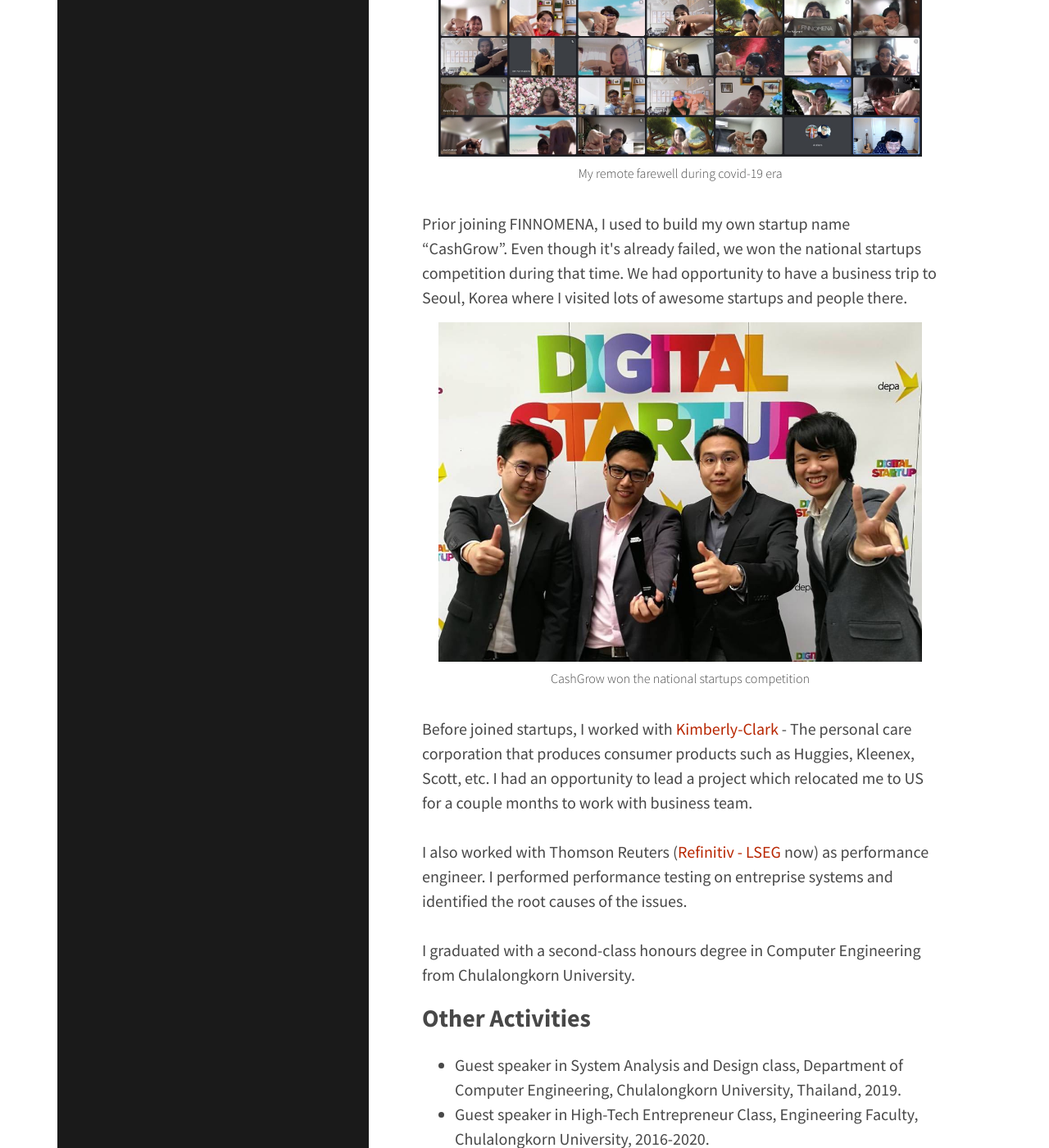
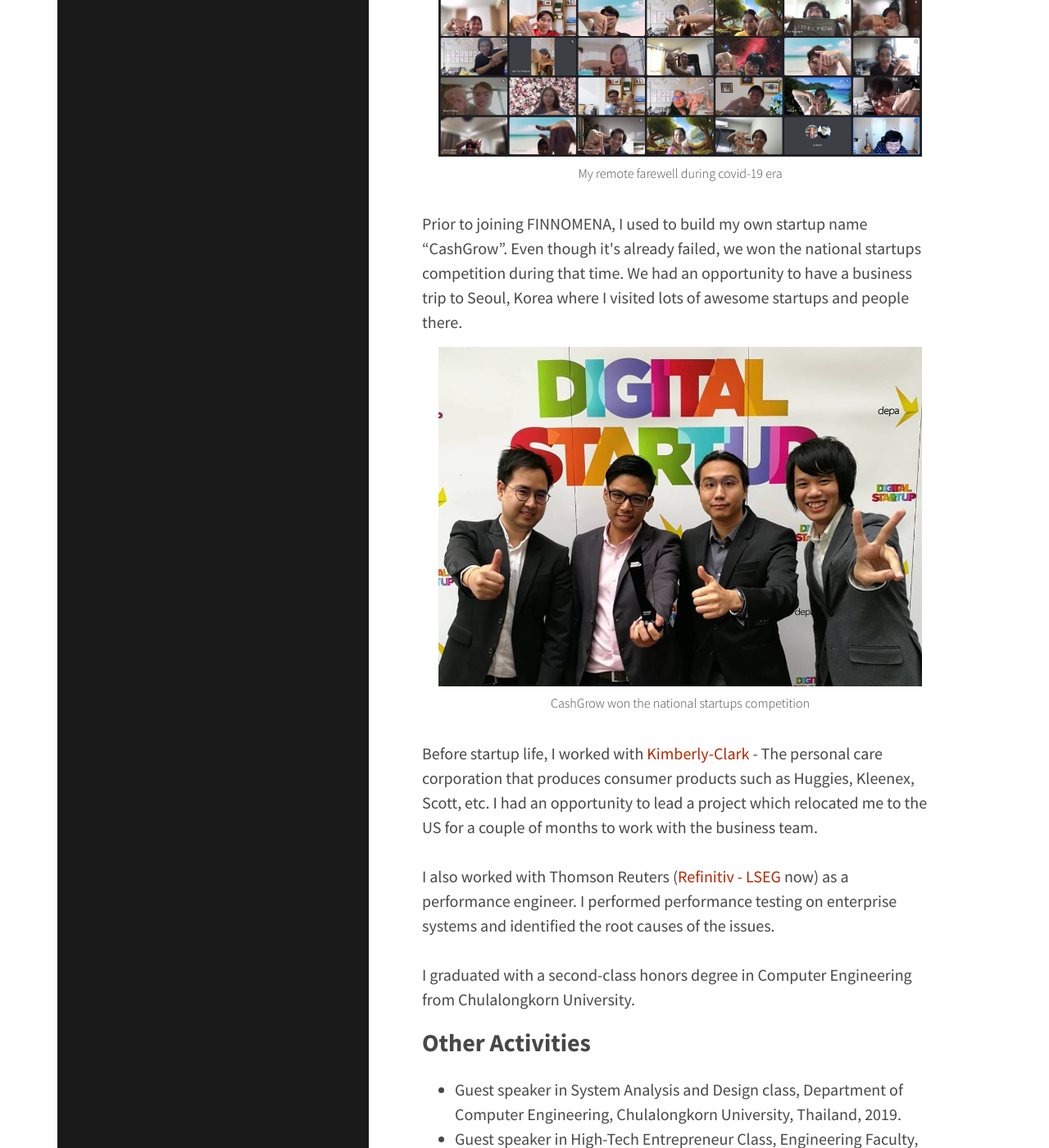
Before and after one commit to detohm/detohm.github.io, a Jekyll site: the page built from src/index.md, in a window 1280 px wide and 1400 px high, scrolled down 871 px. Shown: the whole window at 82% size. Built offline with Jekyll 4.4.1, drawn with Linux system fonts in a browser that asks for light colours; nearby versions of some CDN libraries; some of the changed text lies outside the part shown.

Commit message:
Fix grammar in content and new assets

```diff
--- a/src/_includes/home.html
+++ b/src/_includes/home.html
@@ -6,33 +6,33 @@
         </div>
         <div class="col-12">
             <h2>About Me</h2>
-            <p>I'm a full-stack developer with almost 10 years' experience. I worked on various types of platforms for both corporates and startups. My interests are software architecture, software engineering, and product development for large-scale of users.</p>
+            <p>I'm a full-stack developer with almost 10 years' experience. I worked on various types of platforms for both corporates and startups. My interests are software architecture, software engineering, and product development for large-scale users.</p>
 
             <p>About my professional experience, I was a founding engineer and CTO at <a href="https://www.finnomena.com" target="_blank" rel="noreferrer">FINNOMENA</a>. I helped build the platform from prototyping until its growth stage as a <a href="https://www.techinasia.com/finnomena-bags-10m" target="_blank"  rel="noreferrer">Series-B-Funded startup</a> with ~170K accounts and $950M+ in total assets.</p>
 
-            <blockquote>FINNOMENA is a fintech startup for Robo-Advisor & Mutual Fund Trading Platform. It serves mutual fund brokerage business including Account Opening, Trading, Payment, Settlement, and Portfolio Recommendation.</blockquote>
+            <blockquote>FINNOMENA is a fintech startup for Robo-Advisor & Mutual Fund Trading Platform. It serves mutual fund brokerage businesses including Account Opening, Trading, Payment, Settlement, and Portfolio Recommendation.</blockquote>
 
             <p>In the earlier days, I developed the prototyping, designed the architecture, iterated the product features, set up cloud infrastructure and deployment, etc.</p>
 
-            <p>The company grew so fast. We have about 50+ engineering staffs when I left the company and I'm so proud of them :)</p>
+            <p>The company grew so fast. We have about 50+ engineering staff when I left the company and I'm so proud of them :)</p>
 
             <figure>
                 <a href="https://www.linkedin.com/posts/attaphong_i-think-this-is-going-to-be-the-most-official-activity-6859794517764263936-JImu" target="_blank"><img src="/assets/images/my/ohm-farewell.jpeg" alt="My remote farewell during covid-19 era"/></a>
                 <figcaption>My remote farewell during covid-19 era</figcaption>
             </figure>
 
-            <p>Prior joining FINNOMENA, I used to build my own startup name “CashGrow”. Even though it's already failed, we won the national startups competition during that time. We had opportunity to have a business trip to Seoul, Korea where I visited lots of awesome startups and people there.</p>
+            <p>Prior to joining FINNOMENA, I used to build my own startup name “CashGrow”. Even though it's already failed, we won the national startups competition during that time. We had an opportunity to have a business trip to Seoul, Korea where I visited lots of awesome startups and people there.</p>
 
             <figure>
                 <img src="/assets/images/my/cashgrow.jpg" alt="CashGrow won the national startups competition" />
                 <figcaption>CashGrow won the national startups competition</figcaption>
             </figure>
 
-            <p>Before joined startups, I worked with <a href="https://www.kimberly-clark.com/en-us" target="_blank" rel="noreferrer">Kimberly-Clark</a> - The personal care corporation that produces consumer products such as Huggies, Kleenex, Scott, etc. I had an opportunity to lead a project which relocated me to US for a couple months to work with business team.</p>
+            <p>Before startup life, I worked with <a href="https://www.kimberly-clark.com/en-us" target="_blank" rel="noreferrer">Kimberly-Clark</a> - The personal care corporation that produces consumer products such as Huggies, Kleenex, Scott, etc. I had an opportunity to lead a project which relocated me to the US for a couple of months to work with the business team.</p>
 
-            <p>I also worked with Thomson Reuters (<a href="https://www.refinitiv.com/en" target="_blank" rel="noreferrer">Refinitiv - LSEG</a> now) as performance engineer. I performed performance testing on entreprise systems and identified the root causes of the issues.</p>
+            <p>I also worked with Thomson Reuters (<a href="https://www.refinitiv.com/en" target="_blank" rel="noreferrer">Refinitiv - LSEG</a> now) as a performance engineer. I performed performance testing on enterprise systems and identified the root causes of the issues.</p>
 
-            <p>I graduated with a second-class honours degree in Computer Engineering from Chulalongkorn University.</p>
+            <p>I graduated with a second-class honors degree in Computer Engineering from Chulalongkorn University.</p>
 
         </div>
 
@@ -45,6 +45,12 @@
               <li>The winner, 'CU-Dimension: 3D Stereoscopic Generator from Still Images', IEEE Senior project contest, Thailand, 2011.</li>
               <li>Publication 'Cu-Dimension: 3D Stereoscopic Generator from Still Images' in ACM SIGGRAPH VRCAI'2011, Hong Kong, China, 2011.</li>
             </ul>
+
+            <figure>
+                <img src="/assets/images/my/ohm-sa-class.jpeg" alt="Speaker at System Analysis and Design Class"/>
+                <figcaption>Guest speaker at System Analysis and Design Class, Chulalongkorn University, 2019</figcaption>
+            </figure>
+
         </div>
 
         <div class="col-12 projects" id="projects">
```
Also changed, not shown: src/assets/images/my/ohm-sa-class.jpeg (added).
